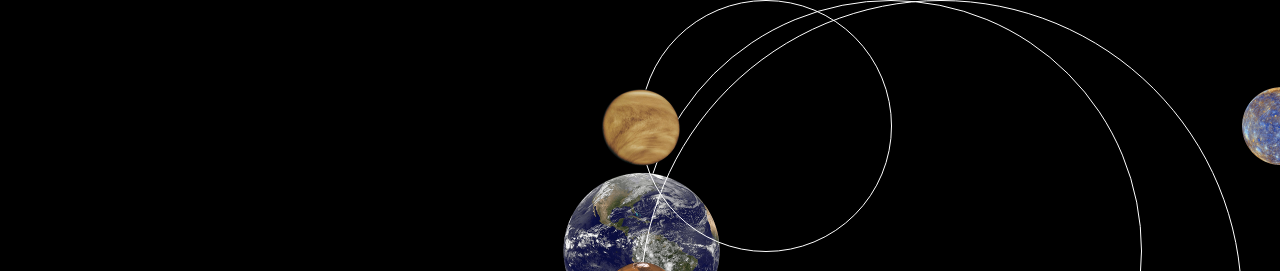
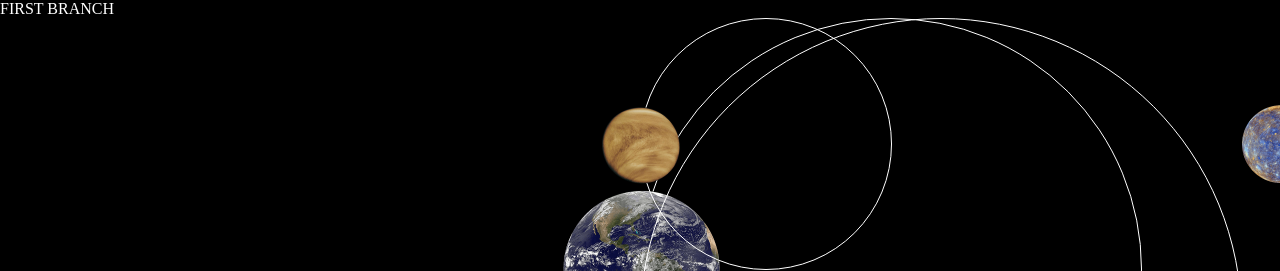
Before and after one commit to manolacherazvan/si_git_project_demo, a plain HTML site: page index.html in a window 1280 px wide. Shown: the top 271 px of the page. Drawn offline with Linux system fonts and the light colour scheme.

Commit message:
test 1 commit

```diff
--- a/index.html
+++ b/index.html
@@ -5,7 +5,7 @@
 <link rel="stylesheet" href="stylesheet.css">
 </head>
 <body>
-
+<test>FIRST BRANCH</test>
 <div id="galaxy">
     <div id="earthOrbit">
         <img id="earthImg" src="images/earth.png">
```
